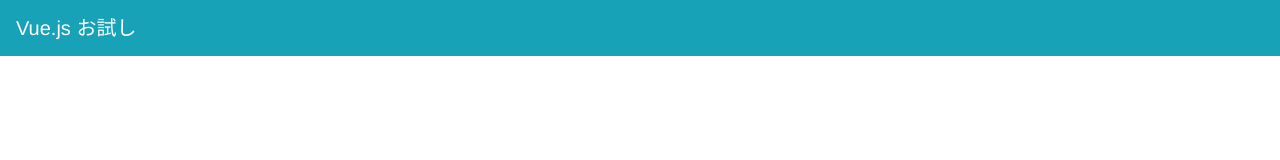
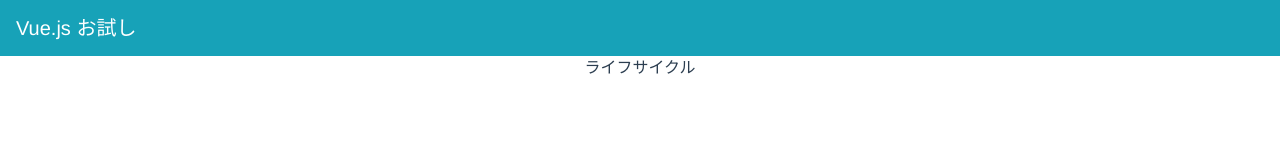
Before and after one commit to kyoruni/til, a Vue app in the folder JavaScript/Vue/sandbox/: page /lifecycle in a window 1280 px wide. Shown: the top 160 px of the page. Built offline with nearby package versions, Linux system fonts and the light colour scheme.

Commit message:
:wrench: #2 ライフサイクルページ作成

```diff
--- a/JavaScript/Vue/sandbox/src/router/index.js
+++ b/JavaScript/Vue/sandbox/src/router/index.js
@@ -13,10 +13,13 @@ const routes = [
   {
     path: '/about',
     name: 'About',
-    // route level code-splitting
-    // this generates a separate chunk (about.[hash].js) for this route
-    // which is lazy-loaded when the route is visited.
     component: () => import(/* webpackChunkName: "about" */ '../views/About.vue')
+  },
+  {
+    // #2 ライフサイクルを試す
+    path: '/lifecycle',
+    name: 'Lifecycle',
+    component: () => import(/* webpackChunkName: "lifecycle" */ '../views/Lifecycle.vue')
   }
 ]
 
--- /dev/null
+++ b/JavaScript/Vue/sandbox/src/views/Lifecycle.vue
@@ -0,0 +1,5 @@
+<template>
+  <div class="lifecycle">
+    ライフサイクル
+  </div>
+</template>
```
